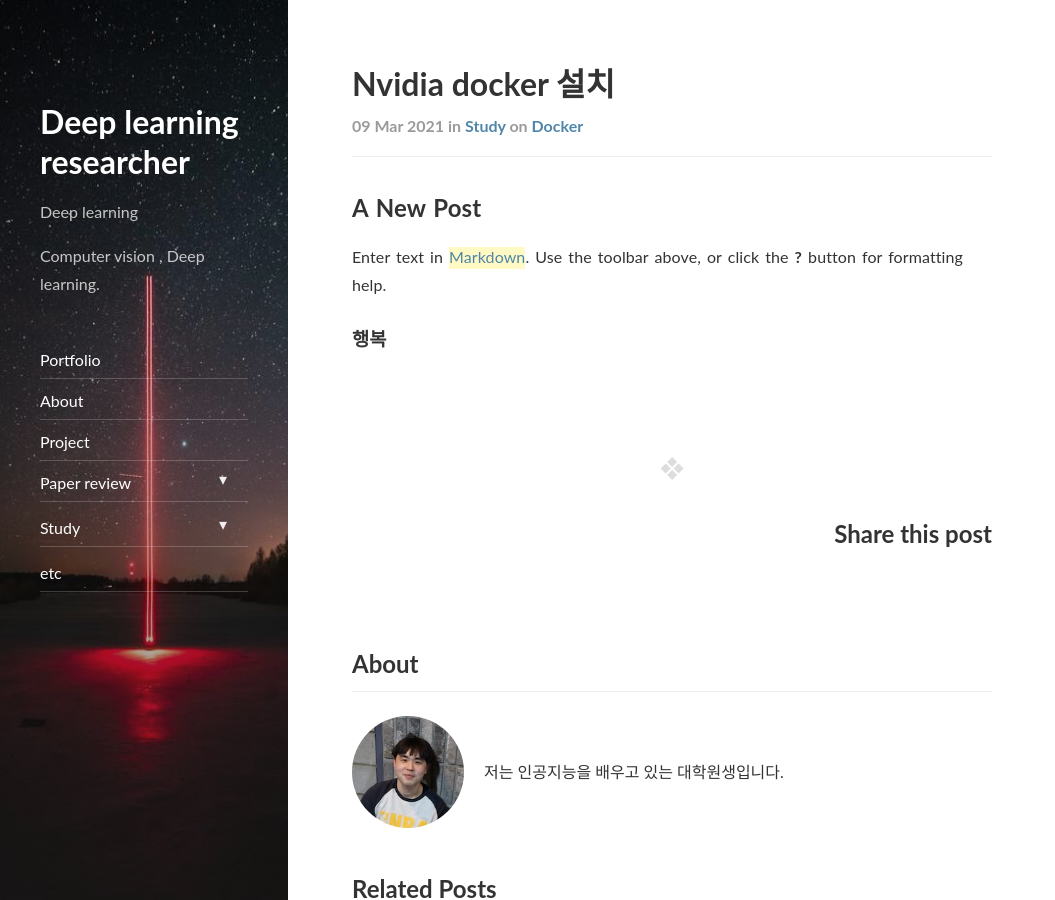
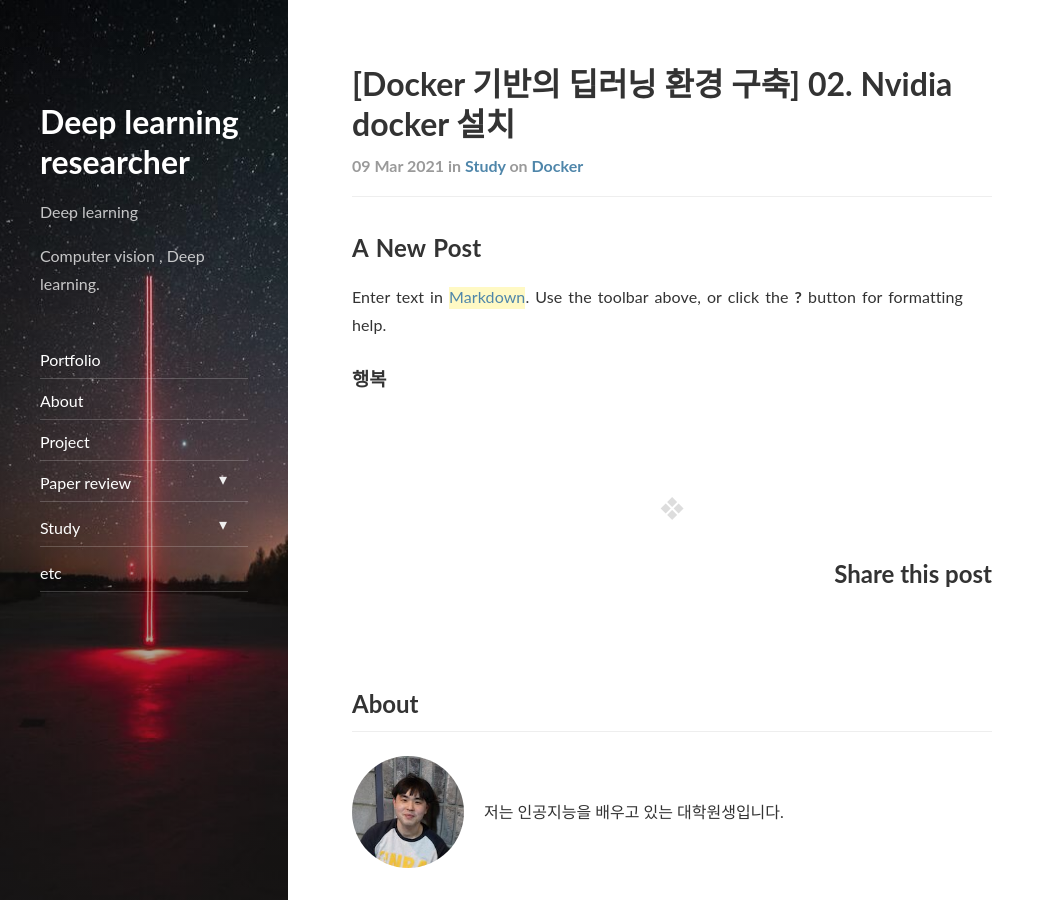
Before and after one commit to sangwon1338/sangwon1338.github.io, a Jekyll site: the page built from _posts/study/2021-03-09-install-nvidia-docker.md, in a window 1280 px wide and 900 px high. Shown: the whole window, without its empty margins (0-1055 px from the left). Built offline with Jekyll 4.4.1, drawn with Linux system fonts in a browser that asks for light colours; nearby versions of some CDN libraries.

Commit message:
Update 2021-03-09-install-nvidia-docker.md

```diff
--- a/_posts/study/2021-03-09-install-nvidia-docker.md
+++ b/_posts/study/2021-03-09-install-nvidia-docker.md
@@ -1,6 +1,6 @@
 ---
 layout: post
-title: 'Nvidia docker 설치'
+title: '[Docker 기반의 딥러닝 환경 구축] 02. Nvidia docker 설치'
 subtitle: 설치
 date: '2021-03-09 21:51:51 +0900'
 categories: study
```
